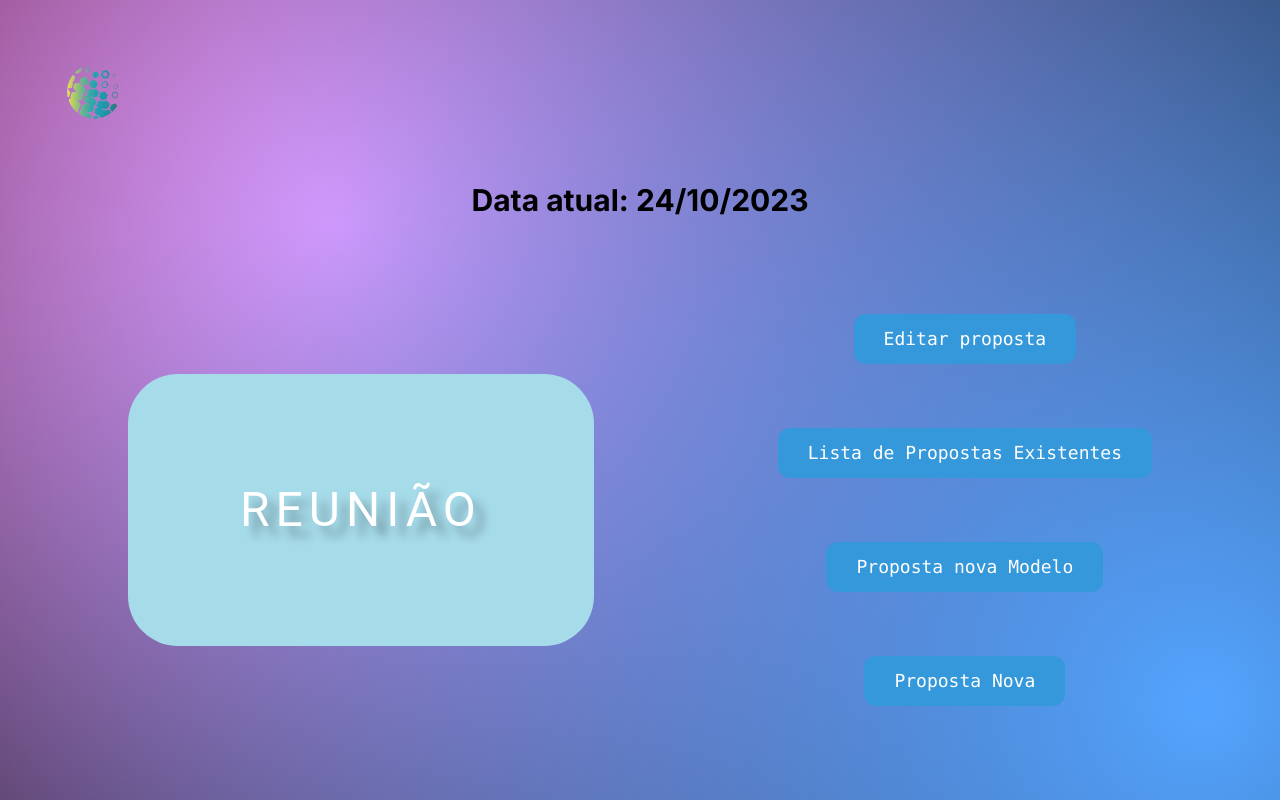
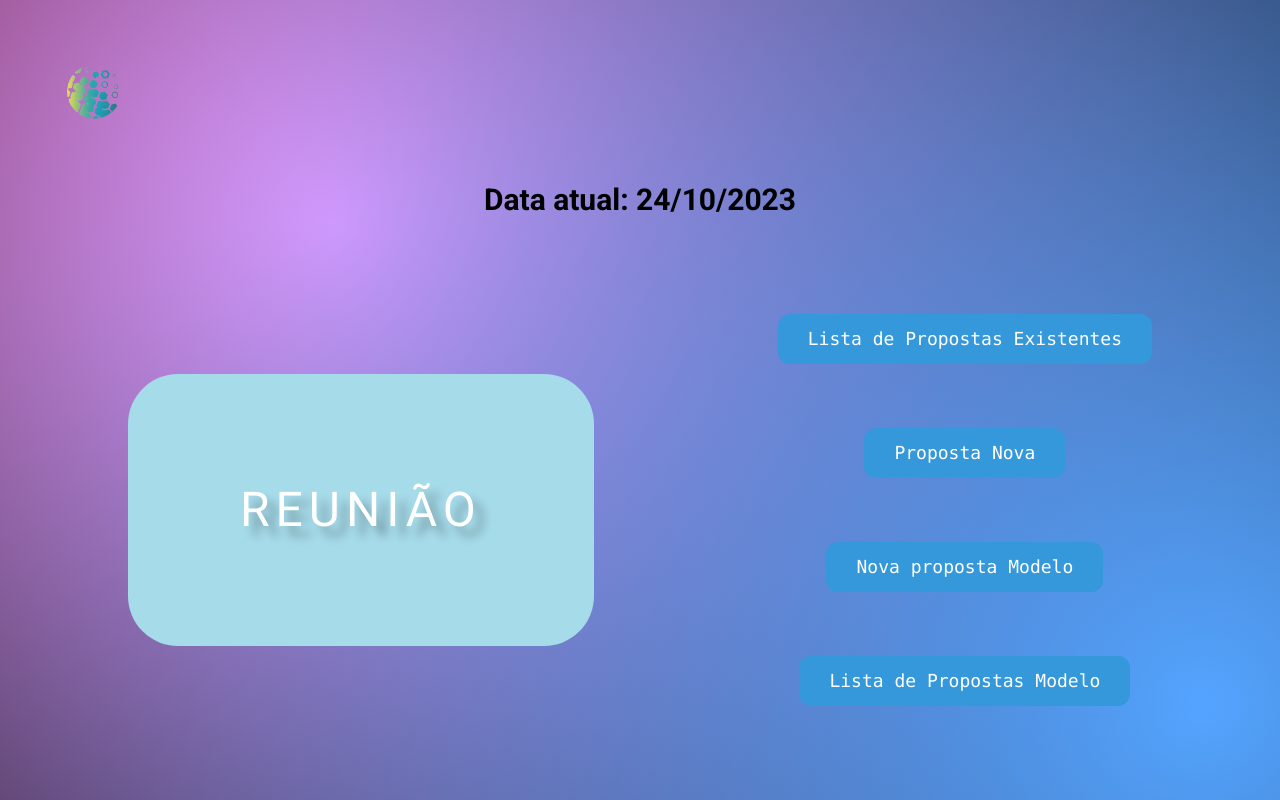
Before and after one commit to Suhet1803/sistema-proposta, a Next.js app: page / in a window 1280 px wide. Built offline with nearby package versions, Linux system fonts and the light colour scheme.

Commit message:
refactor: Layout and index page

```diff
--- a/src/app/layout.jsx
+++ b/src/app/layout.jsx
@@ -1,7 +1,10 @@
-import { Inter } from 'next/font/google'
-import '../styles/globals.css'
+import { Roboto } from 'next/font/google';
+import { ToastContainer } from 'react-toastify';
+import 'react-toastify/dist/ReactToastify.css';
+import '../styles/globals.css';
+import '../styles/tailwind.css';
 
-const inter = Inter({ subsets: ['latin'] })
+const roboto = Roboto({ subsets: ['latin'], weight: ['100', '300', '400', '500', '700', '900'] })
 
 export const metadata = {
   title: 'Sistema de Gerenciamento de Proposta',
@@ -11,7 +14,11 @@ export const metadata = {
 export default function RootLayout({ children }) {
   return (
     <html lang="pt-br" className='min-h-screen'>
-      <body className={inter.className}>{children}</body>
+
+      <body className={roboto.className}>
+        {children}
+        <ToastContainer />
+      </body>
     </html>
   )
 }
--- a/src/app/page.jsx
+++ b/src/app/page.jsx
@@ -2,12 +2,10 @@ import Image from 'next/image';
 import Link from 'next/link';
 import { CurrentDate } from '../components/CurrentDate';
 import styles from '../styles/Button.module.css';
-import '../styles/tailwind.css';
 
 export default function Home() {
   return (
     <main className="flex flex-col">
-      {/* Pode fazer um component também para usar nas outras telas. É basicamente o mesmo conceito do CurrentDate */}
       <header className='max-w-max p-4'>
         <Image
           src="/logo.png"
@@ -18,36 +16,34 @@ export default function Home() {
       </header>
 
       <div className="flex items-center justify-center flex-col gap-24">
-        {/* Isso é um component, percebe que reduz a quantidade de código em um arquivo, pois você separa em outro locais e pode reaproveitar */}
         <CurrentDate />
 
         <div className="z-10 max-w-5xl w-full items-center justify-between font-mono text-sm lg:flex">
           <h1 className='text-5xl bg-[#A6DBEA] p-28 rounded-[50px]'>Reunião</h1>
 
-          {/* Pode fazer um component também para usar nas outras telas. É basicamente o mesmo conceito do CurrentDate */}
           <nav className="flex flex-col items-center gap-16">
-            <Link href="/editar" className={styles.button}>
-              Editar proposta
-              <span className={styles.tooltip}>
-                É uma ação para editar uma proposta existente no sistema
-              </span>
-            </Link>
-            <Link href="/lista_de_propostas" className={styles.button}>
+            <Link href="/proposta/existentes" className={styles.button}>
               Lista de Propostas Existentes
               <span className={styles.tooltip}>
                 Ação para vizualizar suas propostas existentes dentro do sistema
               </span>
             </Link>
-            <Link href="/proposta-nova-modelo" className={styles.button}>
-              Proposta nova Modelo
+            <Link href="/proposta/nova" className={styles.button}>
+              Proposta Nova
+              <span className={styles.tooltip}>
+                Ação de criação de uma proposta nova, já com os dados preedefinidos,mas com o modelo normal de proposta
+              </span>
+            </Link>
+            <Link href="/modelo/nova" className={styles.button}>
+              Nova proposta Modelo
               <span className={styles.tooltip}>
                 Criação de uma proposta com base no modelo de uma proposta existente
               </span>
             </Link>
-            <Link href="/proposta-nova" className={styles.button}>
-              Proposta Nova
+            <Link href="/modelo/existentes" className={styles.button}>
+              Lista de Propostas Modelo
               <span className={styles.tooltip}>
-                Ação de criação de uma proposta nova, já com os dados preedefinidos,mas com o modelo normal de proposta
+                Lista de propostas modelo existentes
               </span>
             </Link>
           </nav>
```
